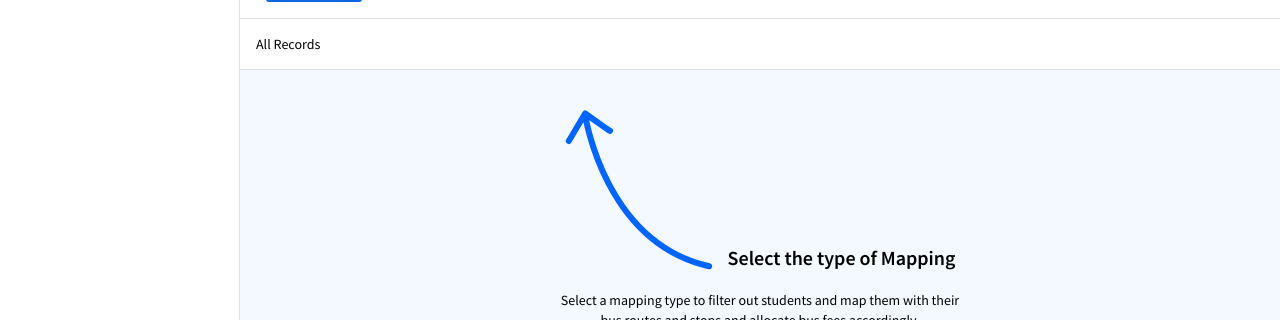
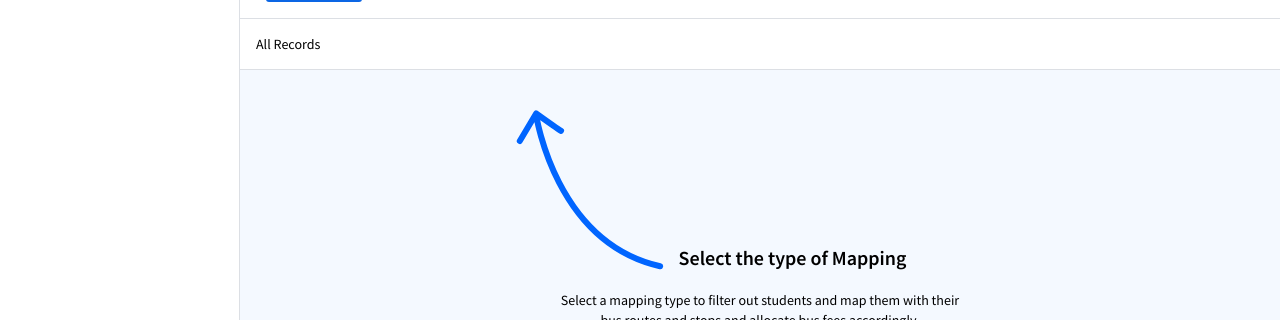
Before and after one commit to saurabh205143/schoolpad-web, a React (Create React App) app: page /studentmapping in a window 1280 px wide. Shown: the part 184-504 px from the top of the page. Built offline with nearby package versions, Linux system fonts and the light colour scheme.

Commit message:
mapping default screen css changes

```diff
--- a/src/views/main/TransportModule/StudentMapping/components/DefaultStyles.js
+++ b/src/views/main/TransportModule/StudentMapping/components/DefaultStyles.js
@@ -13,8 +13,9 @@ export const DefaultContainer = styled.div`
 export const DefaultIconContainer = styled.div`
     display:flex;
     align-items:flex-end;
-    justify-content:center;
-    padding-top:40px
+    justify-content:flex-start;
+    padding-top:40px;
+    width:47%;
 `;
 
 export const TitleContainer = styled.div`
```
